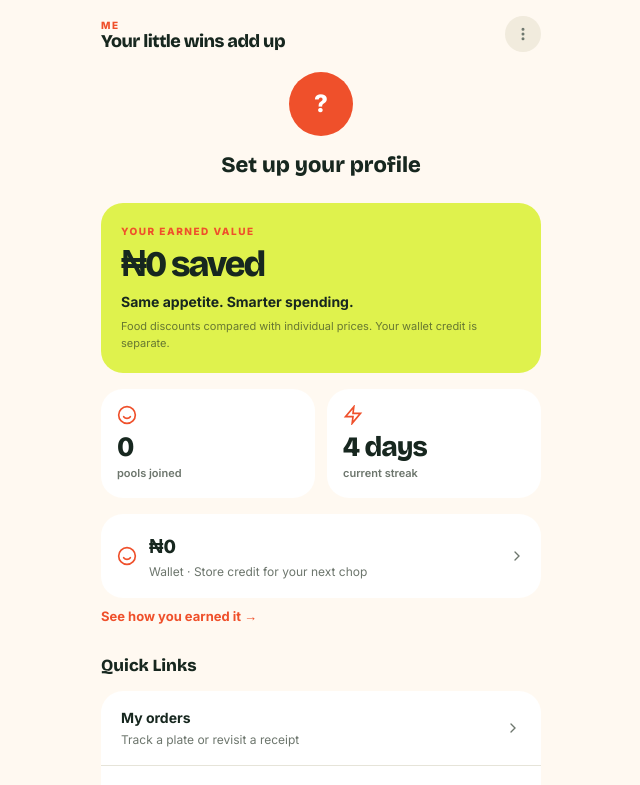
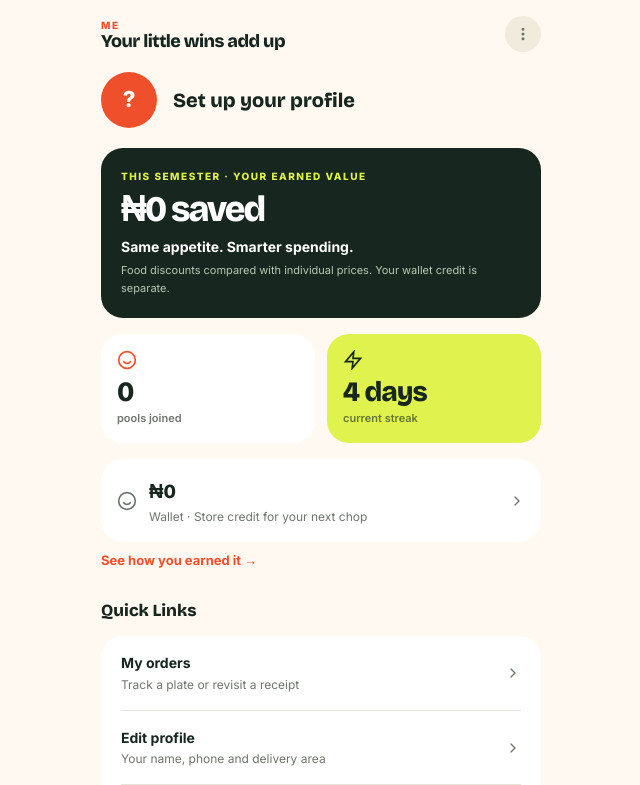
Before and after one commit to fredddyy/chopdrop, a Next.js app: page /account in a window 1280 px wide. Shown: the top 785 px of the page, without its empty margins (319-959 px from the left). Built offline with nearby package versions, Linux system fonts and the light colour scheme; no server answers.

Commit message:
fix: profile left-aligned, dark savings, lime streak, indented separators

```diff
--- a/src/app/account/page.tsx
+++ b/src/app/account/page.tsx
@@ -73,27 +73,29 @@ export default function AccountPage() {
         </button>
       </div>
 
-      {/* ── Profile ── */}
-      <div className="px-5 mt-5 flex flex-col items-center">
-        <div className="w-16 h-16 rounded-full flex items-center justify-center text-[24px] font-extrabold text-white" style={{ background: "var(--coral)" }}>
+      {/* ── Profile — avatar left, details right ── */}
+      <div className="px-5 mt-5 flex items-center gap-4">
+        <div className="w-14 h-14 rounded-full flex items-center justify-center text-[22px] font-extrabold text-white shrink-0" style={{ background: "var(--coral)" }}>
           {name ? name.charAt(0).toUpperCase() : "?"}
         </div>
-        <h2 className="text-[22px] font-extrabold mt-3" style={{ fontFamily: "'Bricolage Grotesque', sans-serif", color: "#17271F" }}>{name || "Set up your profile"}</h2>
-        {phone && <p className="text-[13px] mt-0.5" style={{ color: "var(--text-muted)" }}>{phone}</p>}
+        <div>
+          <h2 className="text-[20px] font-extrabold" style={{ fontFamily: "'Bricolage Grotesque', sans-serif", color: "#17271F" }}>{name || "Set up your profile"}</h2>
+          {phone && <p className="text-[13px]" style={{ color: "var(--text-muted)" }}>{phone}</p>}
           {area && (
-          <span className="mt-2 text-[11px] font-bold px-3 py-1 rounded-full" style={{ background: "#17271F", color: "white" }}>
+            <span className="mt-1 text-[11px] font-bold px-3 py-1 rounded-full inline-block" style={{ background: "#17271F", color: "white" }}>
               {area}
             </span>
           )}
         </div>
+      </div>
 
-      {/* ── Savings card (lime) ── */}
+      {/* ── Savings card (dark forest) ── */}
       <div className="px-5 mt-5">
-        <div className="p-5 rounded-[22px]" style={{ background: "var(--lime)" }}>
-          <p className="text-[10px] font-extrabold uppercase tracking-[0.15em]" style={{ color: "var(--coral)" }}>Your earned value</p>
-          <p className="text-[36px] font-extrabold tabular-nums leading-none mt-2" style={{ fontFamily: "'Bricolage Grotesque', sans-serif", letterSpacing: "-2px", color: "#17271F" }}>{fp(totalSaved)} saved</p>
-          <p className="text-[14px] font-bold mt-2" style={{ color: "#17271F" }}>Same appetite. Smarter spending.</p>
-          <p className="text-[11px] mt-1" style={{ color: "#17271F", opacity: 0.6 }}>Food discounts compared with individual prices. Your wallet credit is separate.</p>
+        <div className="p-5 rounded-[22px]" style={{ background: "#17271F" }}>
+          <p className="text-[10px] font-extrabold uppercase tracking-[0.15em]" style={{ color: "var(--lime)" }}>This semester · Your earned value</p>
+          <p className="text-[36px] font-extrabold tabular-nums leading-none mt-2 text-white" style={{ fontFamily: "'Bricolage Grotesque', sans-serif", letterSpacing: "-2px" }}>{fp(totalSaved)} saved</p>
+          <p className="text-[14px] font-bold mt-2 text-white">Same appetite. Smarter spending.</p>
+          <p className="text-[11px] mt-1" style={{ color: "var(--subdued)" }}>Food discounts compared with individual prices. Your wallet credit is separate.</p>
         </div>
       </div>
 
@@ -104,17 +106,17 @@ export default function AccountPage() {
           <p className="text-[28px] font-extrabold tabular-nums leading-none" style={{ fontFamily: "'Bricolage Grotesque', sans-serif", letterSpacing: "-1px", color: "#17271F" }}>{poolCount}</p>
           <p className="text-[11px] font-semibold mt-1" style={{ color: "var(--text-muted)" }}>pools joined</p>
         </div>
-        <div className="flex-1 p-4 rounded-[22px]" style={{ background: "var(--card)" }}>
-          <svg width="20" height="20" viewBox="0 0 24 24" fill="none" stroke="var(--coral)" strokeWidth="2" strokeLinecap="round" className="mb-2"><path d="M13 2L3 14h9l-1 8 10-12h-9l1-8z" /></svg>
+        <div className="flex-1 p-4 rounded-[22px]" style={{ background: "var(--lime)" }}>
+          <svg width="20" height="20" viewBox="0 0 24 24" fill="none" stroke="#17271F" strokeWidth="2" strokeLinecap="round" className="mb-2"><path d="M13 2L3 14h9l-1 8 10-12h-9l1-8z" /></svg>
           <p className="text-[28px] font-extrabold tabular-nums leading-none" style={{ fontFamily: "'Bricolage Grotesque', sans-serif", letterSpacing: "-1px", color: "#17271F" }}>{streak} days</p>
-          <p className="text-[11px] font-semibold mt-1" style={{ color: "var(--text-muted)" }}>current streak</p>
+          <p className="text-[11px] font-semibold mt-1" style={{ color: "#17271F", opacity: 0.6 }}>current streak</p>
         </div>
       </div>
 
       {/* ── Wallet ── */}
       <div className="px-5 mt-4">
         <Link href="/rewards" className="flex items-center gap-3 p-4 rounded-[22px] press-feedback" style={{ background: "var(--card)" }}>
-          <svg width="20" height="20" viewBox="0 0 24 24" fill="none" stroke="var(--coral)" strokeWidth="2" strokeLinecap="round"><path d="M12 2C6.5 2 2 6.5 2 12s4.5 10 10 10 10-4.5 10-10S17.5 2 12 2" /><path d="M8 14s1.5 2 4 2 4-2 4-2" /></svg>
+          <svg width="20" height="20" viewBox="0 0 24 24" fill="none" stroke="var(--text-muted)" strokeWidth="2" strokeLinecap="round"><path d="M12 2C6.5 2 2 6.5 2 12s4.5 10 10 10 10-4.5 10-10S17.5 2 12 2" /><path d="M8 14s1.5 2 4 2 4-2 4-2" /></svg>
           <div className="flex-1 min-w-0">
             <p className="text-[20px] font-extrabold tabular-nums" style={{ fontFamily: "'Bricolage Grotesque', sans-serif", color: "#17271F" }}>{fp(walletBalance)}</p>
             <p className="text-[12px]" style={{ color: "var(--text-muted)" }}>Wallet · Store credit for your next chop</p>
@@ -137,18 +139,16 @@ export default function AccountPage() {
             { label: "Fun rewards", sub: "Daily scratch, streak and points", href: "/rewards" },
             { label: "Settings", sub: "Notifications, payments and help", href: "#" },
           ].map((item, i) => (
-            <Link
-              key={item.label}
-              href={item.href}
-              className="flex items-center justify-between px-5 py-4 press-feedback"
-              style={{ borderTop: i > 0 ? "1px solid var(--border)" : "none" }}
-            >
+            <div key={item.label}>
+              {i > 0 && <div className="mx-5 h-px" style={{ background: "#E6E4D9" }} />}
+              <Link href={item.href} className="flex items-center justify-between px-5 py-4 press-feedback">
                 <div>
                   <p className="text-[14px] font-bold" style={{ color: "#17271F" }}>{item.label}</p>
                   <p className="text-[12px]" style={{ color: "var(--text-muted)" }}>{item.sub}</p>
                 </div>
                 <svg width="16" height="16" viewBox="0 0 24 24" fill="none" stroke="var(--text-muted)" strokeWidth="2" strokeLinecap="round"><path d="m9 18 6-6-6-6" /></svg>
               </Link>
+            </div>
           ))}
         </div>
       </div>
```
Lines whose indentation alone changed are shown as unchanged.
